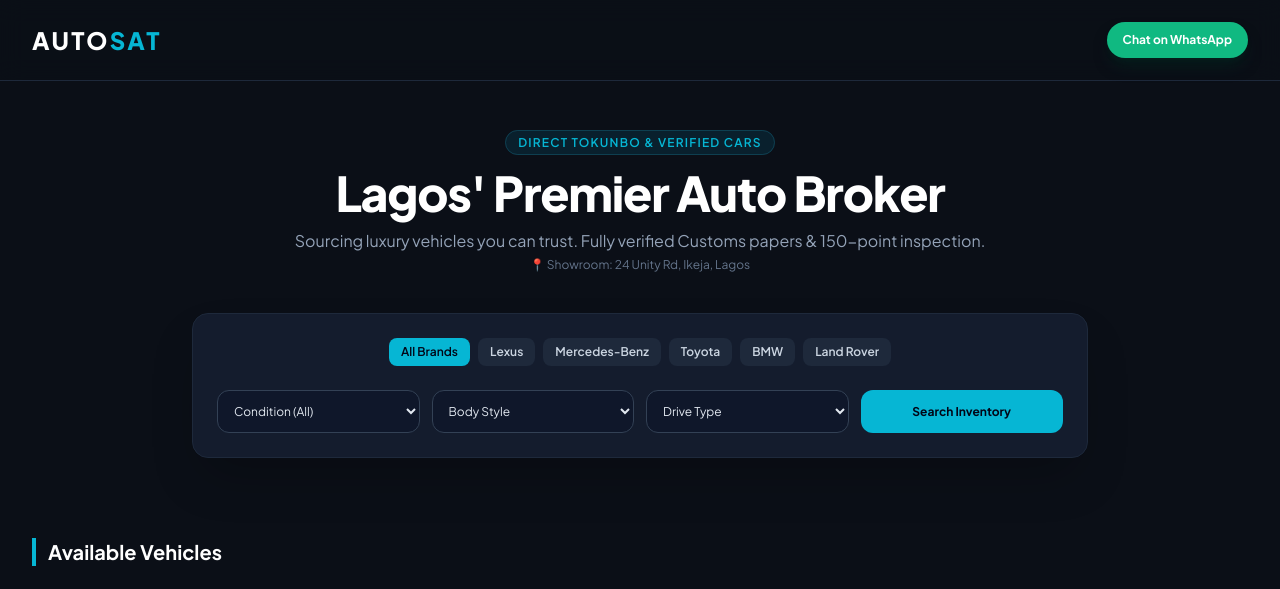
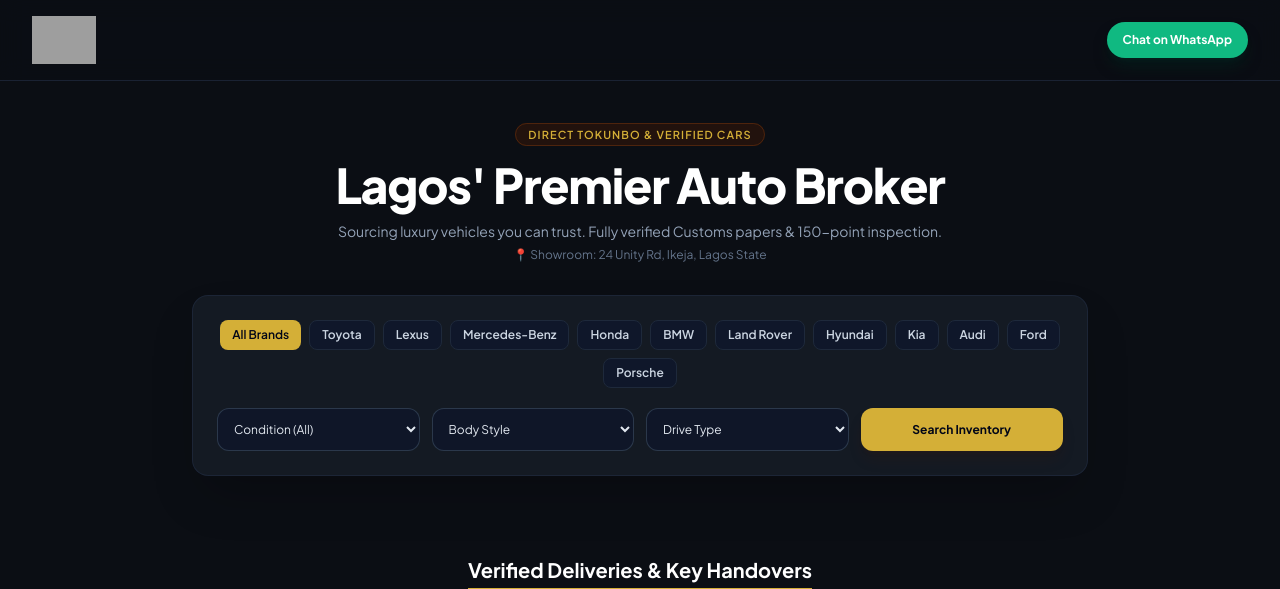
Before and after one commit to joboyfx5-lang/Car-website-, a Flask app: page / in a window 1280 px wide. Shown: the top 589 px of the page. Run offline with Flask 3, Linux system fonts and the light colour scheme; some libraries are stand-ins or nearby versions; grey boxes are pictures that could not be loaded.

Commit message:
Update index.html

```diff
--- a/templates/index.html
+++ b/templates/index.html
@@ -4,7 +4,7 @@
     <meta charset="UTF-8">
     <meta name="viewport" content="width=device-width, initial-scale=1.0">
     <title>AUTOSAT | Lagos' Premier Auto Broker</title>
-    <!-- Tailwind CSS CDN (Instant styling, no build setup needed) -->
+    <!-- Tailwind CSS CDN -->
     <script src="https://cdn.tailwindcss.com"></script>
     <script>
         tailwind.config = {
@@ -12,9 +12,10 @@
             theme: {
                 extend: {
                     colors: {
-                        brandDark: '#0B0F17',
-                        cardDark: '#161F30',
-                        accentCyan: '#06B6D4',
+                        brandDark: '#0B0E14',
+                        cardDark: '#141A23',
+                        champagneGold: '#D4AF37',
+                        champagneLight: '#E5C158',
                         accentEmerald: '#10B981',
                     }
                 }
@@ -30,15 +31,17 @@
 <body class="bg-brandDark text-slate-100 min-h-screen flex flex-col antialiased">
 
     <!-- TOP NAVIGATION -->
-    <header class="sticky top-0 z-50 bg-brandDark/80 backdrop-blur-md border-b border-slate-800">
+    <header class="sticky top-0 z-50 bg-brandDark/90 backdrop-blur-md border-b border-slate-800/80">
         <div class="max-w-7xl mx-auto px-4 sm:px-6 lg:px-8 h-20 flex items-center justify-between">
-            <!-- Brand Logo -->
-            <a href="#" class="flex items-center gap-2">
-                <span class="text-2xl font-black tracking-widest text-white uppercase">AUTO<span class="text-accentCyan">SAT</span></span>
+            <!-- Correctly Scaled Corner Logo -->
+            <a href="#" class="flex items-center">
+                <img src="https://i.postimg.cc/6TL7YH6G/autosat.png"
+                     alt="AUTOSAT Logo"
+                     class="h-10 sm:h-12 w-auto object-contain">
             </a>
 
-            <!-- Quick Contact Badge -->
-            <a href="https://wa.me/2348000000000?text=Hello%20AUTOSAT,%20I%20want%20to%20inquire%20about%20your%20inventory."
+            <!-- WhatsApp Action Button -->
+            <a href="https://wa.me/2348000000000?text=Hello%20AUTOSAT,%20I%20want%20to%20inquire%20about%20your%20vehicle%20inventory."
                target="_blank"
                class="inline-flex items-center gap-2 bg-accentEmerald hover:bg-emerald-600 text-white text-xs font-bold px-4 py-2.5 rounded-full transition-all shadow-lg shadow-emerald-950/50">
                 <span>Chat on WhatsApp</span>
@@ -48,121 +51,179 @@
 
     <!-- HERO & SEARCH SECTION -->
     <main class="flex-1">
-        <section class="relative py-12 px-4 sm:px-6 lg:px-8 max-w-7xl mx-auto">
-            <div class="text-center max-w-3xl mx-auto mb-10">
-                <span class="text-xs font-semibold uppercase tracking-widest text-accentCyan bg-cyan-950/50 border border-cyan-800/50 px-3 py-1 rounded-full">
+        <section class="relative py-10 px-4 sm:px-6 lg:px-8 max-w-7xl mx-auto">
+            <div class="text-center max-w-3xl mx-auto mb-8">
+                <span class="text-[11px] font-semibold uppercase tracking-widest text-champagneGold bg-amber-950/40 border border-amber-800/40 px-3 py-1 rounded-full">
                     Direct Tokunbo & Verified Cars
                 </span>
                 <h1 class="text-3xl sm:text-5xl font-extrabold text-white mt-4 tracking-tight leading-tight">
                     Lagos' Premier Auto Broker
                 </h1>
-                <p class="text-slate-400 text-sm sm:text-base mt-3">
+                <p class="text-slate-400 text-xs sm:text-sm mt-3">
                     Sourcing luxury vehicles you can trust. Fully verified Customs papers & 150-point inspection.
                 </p>
-                <p class="text-xs text-slate-500 mt-1 flex items-center justify-center gap-1">
-                    📍 Showroom: 24 Unity Rd, Ikeja, Lagos
+                <p class="text-xs text-slate-500 mt-1.5 flex items-center justify-center gap-1">
+                    📍 Showroom: 24 Unity Rd, Ikeja, Lagos State
                 </p>
             </div>
 
             <!-- MULTI-FILTER SEARCH BOX -->
-            <div class="bg-cardDark/90 border border-slate-800 rounded-2xl p-4 sm:p-6 shadow-2xl backdrop-blur-xl max-w-4xl mx-auto">
-                <!-- Brand Quick Filters -->
-                <div class="flex flex-wrap gap-2 mb-6 justify-center">
-                    <button class="px-3 py-1.5 rounded-lg text-xs font-semibold bg-accentCyan text-slate-950">All Brands</button>
-                    <button class="px-3 py-1.5 rounded-lg text-xs font-semibold bg-slate-800 hover:bg-slate-700 text-slate-300">Lexus</button>
-                    <button class="px-3 py-1.5 rounded-lg text-xs font-semibold bg-slate-800 hover:bg-slate-700 text-slate-300">Mercedes-Benz</button>
-                    <button class="px-3 py-1.5 rounded-lg text-xs font-semibold bg-slate-800 hover:bg-slate-700 text-slate-300">Toyota</button>
-                    <button class="px-3 py-1.5 rounded-lg text-xs font-semibold bg-slate-800 hover:bg-slate-700 text-slate-300">BMW</button>
-                    <button class="px-3 py-1.5 rounded-lg text-xs font-semibold bg-slate-800 hover:bg-slate-700 text-slate-300">Land Rover</button>
+            <div class="bg-cardDark border border-slate-800/80 rounded-2xl p-5 sm:p-6 shadow-2xl backdrop-blur-xl max-w-4xl mx-auto">
+                <!-- Expanded Realistic Car Brands Bar -->
+                <div class="flex flex-wrap gap-2 mb-5 justify-center">
+                    <button class="px-3 py-1.5 rounded-lg text-xs font-semibold bg-champagneGold text-slate-950">All Brands</button>
+                    <button class="px-3 py-1.5 rounded-lg text-xs font-semibold bg-slate-900 border border-slate-800 hover:border-champagneGold text-slate-300">Toyota</button>
+                    <button class="px-3 py-1.5 rounded-lg text-xs font-semibold bg-slate-900 border border-slate-800 hover:border-champagneGold text-slate-300">Lexus</button>
+                    <button class="px-3 py-1.5 rounded-lg text-xs font-semibold bg-slate-900 border border-slate-800 hover:border-champagneGold text-slate-300">Mercedes-Benz</button>
+                    <button class="px-3 py-1.5 rounded-lg text-xs font-semibold bg-slate-900 border border-slate-800 hover:border-champagneGold text-slate-300">Honda</button>
+                    <button class="px-3 py-1.5 rounded-lg text-xs font-semibold bg-slate-900 border border-slate-800 hover:border-champagneGold text-slate-300">BMW</button>
+                    <button class="px-3 py-1.5 rounded-lg text-xs font-semibold bg-slate-900 border border-slate-800 hover:border-champagneGold text-slate-300">Land Rover</button>
+                    <button class="px-3 py-1.5 rounded-lg text-xs font-semibold bg-slate-900 border border-slate-800 hover:border-champagneGold text-slate-300">Hyundai</button>
+                    <button class="px-3 py-1.5 rounded-lg text-xs font-semibold bg-slate-900 border border-slate-800 hover:border-champagneGold text-slate-300">Kia</button>
+                    <button class="px-3 py-1.5 rounded-lg text-xs font-semibold bg-slate-900 border border-slate-800 hover:border-champagneGold text-slate-300">Audi</button>
+                    <button class="px-3 py-1.5 rounded-lg text-xs font-semibold bg-slate-900 border border-slate-800 hover:border-champagneGold text-slate-300">Ford</button>
+                    <button class="px-3 py-1.5 rounded-lg text-xs font-semibold bg-slate-900 border border-slate-800 hover:border-champagneGold text-slate-300">Porsche</button>
                 </div>
 
-                <!-- Dropdowns Grid -->
+                <!-- Search Dropdowns -->
                 <div class="grid grid-cols-2 sm:grid-cols-4 gap-3">
-                    <select class="bg-slate-900 border border-slate-700 text-slate-200 text-xs rounded-xl p-3 focus:ring-1 focus:ring-accentCyan outline-none">
+                    <select class="bg-slate-900/90 border border-slate-700/80 text-slate-200 text-xs rounded-xl p-3 outline-none focus:border-champagneGold">
                         <option>Condition (All)</option>
                         <option>Foreign Used (Tokunbo)</option>
                         <option>Nigerian Used</option>
                         <option>Brand New</option>
                     </select>
 
-                    <select class="bg-slate-900 border border-slate-700 text-slate-200 text-xs rounded-xl p-3 focus:ring-1 focus:ring-accentCyan outline-none">
+                    <select class="bg-slate-900/90 border border-slate-700/80 text-slate-200 text-xs rounded-xl p-3 outline-none focus:border-champagneGold">
                         <option>Body Style</option>
                         <option>Sedan</option>
                         <option>SUV</option>
                         <option>Coupe</option>
+                        <option>Truck</option>
                     </select>
 
-                    <select class="bg-slate-900 border border-slate-700 text-slate-200 text-xs rounded-xl p-3 focus:ring-1 focus:ring-accentCyan outline-none">
+                    <select class="bg-slate-900/90 border border-slate-700/80 text-slate-200 text-xs rounded-xl p-3 outline-none focus:border-champagneGold">
                         <option>Drive Type</option>
                         <option>AWD</option>
                         <option>RWD</option>
                         <option>FWD</option>
+                        <option>4WD</option>
                     </select>
 
-                    <button class="col-span-2 sm:col-span-1 bg-accentCyan hover:bg-cyan-400 text-slate-950 font-bold text-xs rounded-xl p-3 transition-all">
+                    <button class="col-span-2 sm:col-span-1 bg-champagneGold hover:bg-champagneLight text-slate-950 font-bold text-xs rounded-xl p-3 transition-all shadow-lg shadow-amber-950/20">
                         Search Inventory
                     </button>
                 </div>
             </div>
         </section>
 
+        <!-- TRUST & CLIENT DELIVERIES SECTION (NEW) -->
+        <section class="py-10 px-4 sm:px-6 lg:px-8 max-w-7xl mx-auto">
+            <div class="text-center max-w-xl mx-auto mb-8">
+                <h2 class="text-xl font-bold text-white border-b-2 border-champagneGold inline-block pb-1">
+                    Verified Deliveries & Key Handovers
+                </h2>
+                <p class="text-xs text-slate-400 mt-2">
+                    Every vehicle delivered directly to our clients with zero hassle & complete documentation.
+                </p>
+            </div>
+
+            <div class="grid grid-cols-1 sm:grid-cols-3 gap-4">
+                <div class="bg-cardDark border border-slate-800/80 rounded-2xl overflow-hidden shadow-lg">
+                    <img src="https://images.unsplash.com/photo-1560179707-f14e90ef3623?auto=format&fit=crop&w=800&q=80"
+                         alt="Car key handover deal"
+                         class="w-full h-48 object-cover">
+                    <div class="p-3 text-center">
+                        <p class="text-xs font-bold text-slate-200">Key Handover & Title Transfer</p>
+                        <p class="text-[10px] text-slate-400 mt-0.5">100% Genuine Customs Papers Verified</p>
+                    </div>
+                </div>
+
+                <div class="bg-cardDark border border-slate-800/80 rounded-2xl overflow-hidden shadow-lg">
+                    <img src="https://images.unsplash.com/photo-1549317661-bd32c8ce0db2?auto=format&fit=crop&w=800&q=80"
+                         alt="Client delivery in showroom"
+                         class="w-full h-48 object-cover">
+                    <div class="p-3 text-center">
+                        <p class="text-xs font-bold text-slate-200">Showroom Inspection & Delivery</p>
+                        <p class="text-[10px] text-slate-400 mt-0.5">Physical Inspection at Ikeja Showroom</p>
+                    </div>
+                </div>
+
+                <div class="bg-cardDark border border-slate-800/80 rounded-2xl overflow-hidden shadow-lg">
+                    <img src="https://images.unsplash.com/photo-1521791136064-7986c2920216?auto=format&fit=crop&w=800&q=80"
+                         alt="Client handshake deal closed"
+                         class="w-full h-48 object-cover">
+                    <div class="p-3 text-center">
+                        <p class="text-xs font-bold text-slate-200">Verified Auto Broker Deal</p>
+                        <p class="text-[10px] text-slate-400 mt-0.5">Transparent Pricing & Direct Tokunbo</p>
+                    </div>
+                </div>
+            </div>
+        </section>
+
         <!-- AVAILABLE VEHICLES INVENTORY -->
-        <section class="py-8 px-4 sm:px-6 lg:px-8 max-w-7xl mx-auto">
-            <h2 class="text-xl font-bold text-white mb-6 border-l-4 border-accentCyan pl-3">
+        <section class="py-6 px-4 sm:px-6 lg:px-8 max-w-7xl mx-auto">
+            <h2 class="text-xl font-bold text-white mb-6 border-l-4 border-champagneGold pl-3">
                 Available Vehicles
             </h2>
 
             <div class="grid grid-cols-1 sm:grid-cols-2 lg:grid-cols-3 gap-6">
-                <!-- Vehicle Card 1 -->
-                <div class="bg-cardDark border border-slate-800 rounded-2xl overflow-hidden shadow-xl hover:border-slate-700 transition-all flex flex-col">
+                <!-- Vehicle Card 1: 2015 Lexus IS 350 F Sport -->
+                <div class="bg-cardDark border border-slate-800/80 rounded-2xl overflow-hidden shadow-xl hover:border-slate-700 transition-all flex flex-col group">
                     <div class="relative h-48 bg-slate-950 flex items-center justify-center overflow-hidden">
-                        <img src="https://images.unsplash.com/photo-1617814076367-b759c7d7e738?auto=format&fit=crop&w=800&q=80"
-                             alt="Lexus IS 350" class="w-full h-full object-cover">
-                        <span class="absolute top-3 left-3 bg-slate-900/90 text-slate-200 text-[10px] font-bold px-2.5 py-1 rounded-full border border-slate-700">
+                        <img src="https://images.unsplash.com/photo-1552519507-da3b142c6e3d?auto=format&fit=crop&w=800&q=80"
+                             alt="2015 Lexus IS 350 F Sport"
+                             class="w-full h-full object-cover group-hover:scale-105 transition-transform duration-500">
+                        <span class="absolute top-3 left-3 bg-slate-950/90 text-slate-200 text-[10px] font-bold px-2.5 py-1 rounded-full border border-slate-700">
                             Foreign Used (Tokunbo)
                         </span>
-                        <span class="absolute top-3 right-3 bg-emerald-500/20 text-emerald-400 border border-emerald-500/30 text-[10px] font-bold px-2 py-0.5 rounded-full">
+                        <span class="absolute top-3 right-3 bg-emerald-500/20 text-emerald-400 border border-emerald-500/30 text-[10px] font-bold px-2.5 py-1 rounded-full backdrop-blur-md">
                             ✓ Duty Paid
                         </span>
                     </div>
                     <div class="p-5 flex-1 flex flex-col justify-between">
                         <div>
-                            <h3 class="text-base font-bold text-white">2015 Lexus IS 350 F Sport AWD</h3>
-                            <p class="text-xl font-extrabold text-accentCyan mt-1">₦18,500,000</p>
+                            <h3 class="text-base font-bold text-white group-hover:text-champagneGold transition-colors">
+                                2015 Lexus IS 350 F Sport AWD
+                            </h3>
+                            <p class="text-xl font-extrabold text-champagneGold mt-1">₦18,500,000</p>
                         </div>
-                        <div class="mt-4 pt-4 border-t border-slate-800 flex items-center justify-between gap-2">
+                        <div class="mt-4 pt-4 border-t border-slate-800/80 flex items-center justify-between gap-2">
                             <span class="text-xs text-slate-400">Mileage: 68,000 km</span>
                             <a href="https://wa.me/2348000000000?text=Hi%20AUTOSAT,%20I%20am%20interested%20in%20the%202015%20Lexus%20IS%20350%20F%20Sport%20(₦18,500,000)."
                                target="_blank"
-                               class="bg-accentEmerald hover:bg-emerald-600 text-white text-xs font-bold px-3 py-2 rounded-xl transition-all">
+                               class="bg-accentEmerald hover:bg-emerald-600 text-white text-xs font-bold px-3.5 py-2 rounded-xl transition-all shadow-md">
                                 Chat on WhatsApp
                             </a>
                         </div>
                     </div>
                 </div>
 
-                <!-- Vehicle Card 2 -->
-                <div class="bg-cardDark border border-slate-800 rounded-2xl overflow-hidden shadow-xl hover:border-slate-700 transition-all flex flex-col">
+                <!-- Vehicle Card 2: 2019 Mercedes-Benz GLC 300 Coupe -->
+                <div class="bg-cardDark border border-slate-800/80 rounded-2xl overflow-hidden shadow-xl hover:border-slate-700 transition-all flex flex-col group">
                     <div class="relative h-48 bg-slate-950 flex items-center justify-center overflow-hidden">
                         <img src="https://images.unsplash.com/photo-1618843479313-40f8afb4b4d8?auto=format&fit=crop&w=800&q=80"
-                             alt="Mercedes GLC 300" class="w-full h-full object-cover">
-                        <span class="absolute top-3 left-3 bg-slate-900/90 text-slate-200 text-[10px] font-bold px-2.5 py-1 rounded-full border border-slate-700">
+                             alt="Mercedes-Benz GLC 300 Coupe"
+                             class="w-full h-full object-cover group-hover:scale-105 transition-transform duration-500">
+                        <span class="absolute top-3 left-3 bg-slate-950/90 text-slate-200 text-[10px] font-bold px-2.5 py-1 rounded-full border border-slate-700">
                             Foreign Used (Tokunbo)
                         </span>
-                        <span class="absolute top-3 right-3 bg-emerald-500/20 text-emerald-400 border border-emerald-500/30 text-[10px] font-bold px-2 py-0.5 rounded-full">
+                        <span class="absolute top-3 right-3 bg-emerald-500/20 text-emerald-400 border border-emerald-500/30 text-[10px] font-bold px-2.5 py-1 rounded-full backdrop-blur-md">
                             ✓ Duty Paid
                         </span>
                     </div>
                     <div class="p-5 flex-1 flex flex-col justify-between">
                         <div>
-                            <h3 class="text-base font-bold text-white">2019 Mercedes-Benz GLC 300 Coupe</h3>
-                            <p class="text-xl font-extrabold text-accentCyan mt-1">₦38,000,000</p>
+                            <h3 class="text-base font-bold text-white group-hover:text-champagneGold transition-colors">
+                                2019 Mercedes-Benz GLC 300 Coupe
+                            </h3>
+                            <p class="text-xl font-extrabold text-champagneGold mt-1">₦38,000,000</p>
                         </div>
-                        <div class="mt-4 pt-4 border-t border-slate-800 flex items-center justify-between gap-2">
+                        <div class="mt-4 pt-4 border-t border-slate-800/80 flex items-center justify-between gap-2">
                             <span class="text-xs text-slate-400">Mileage: 42,000 km</span>
                             <a href="https://wa.me/2348000000000?text=Hi%20AUTOSAT,%20I%20am%20interested%20in%20the%202019%20Mercedes%20GLC%20300%20(₦38,000,000)."
                                target="_blank"
-                               class="bg-accentEmerald hover:bg-emerald-600 text-white text-xs font-bold px-3 py-2 rounded-xl transition-all">
+                               class="bg-accentEmerald hover:bg-emerald-600 text-white text-xs font-bold px-3.5 py-2 rounded-xl transition-all shadow-md">
                                 Chat on WhatsApp
                             </a>
                         </div>
@@ -173,9 +234,9 @@
     </main>
 
     <!-- FOOTER -->
-    <footer class="border-t border-slate-800 bg-brandDark py-8 text-center text-xs text-slate-500">
+    <footer class="border-t border-slate-800/80 bg-brandDark py-8 text-center text-xs text-slate-500">
         <p>© 2026 AUTOSAT. All rights reserved.</p>
-        <p class="mt-1">📍 24 Unity Rd, Ikeja, Lagos State</p>
+        <p class="mt-1">📍 Showroom Experience Center: 24 Unity Rd, Ikeja, Lagos State</p>
     </footer>
 
 </body>
```
